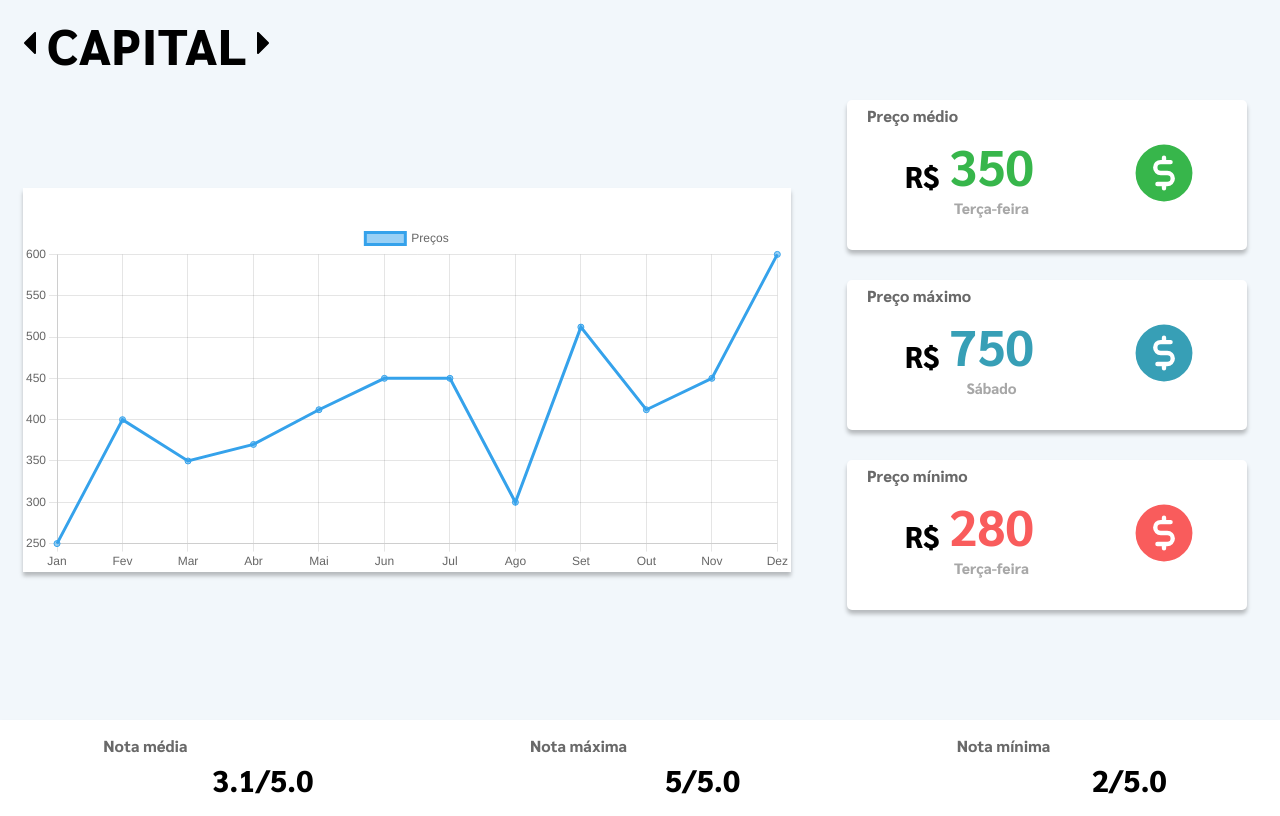
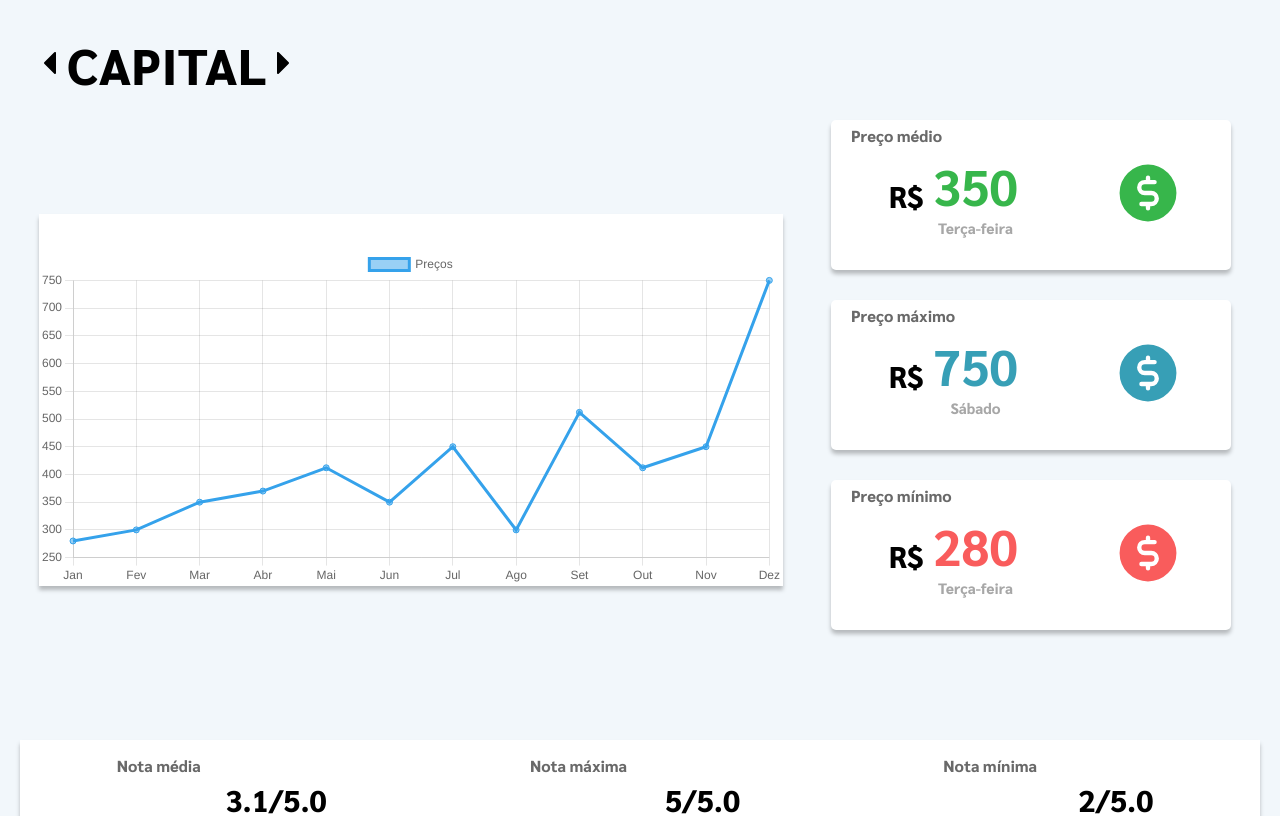
Before and after one commit to BielPimentaDev/dashboardProject, a React (Vite) app: page / in a window 1280 px wide. Shown: the top 816 px of the page. Built offline with nearby package versions, Linux system fonts and the light colour scheme.

Commit message:
css reworks

```diff
--- a/src/App.css
+++ b/src/App.css
@@ -14,6 +14,5 @@ body{
   font-family: 'Inter', sans-serif;
   font-family: 'Sarabun', sans-serif;
   font-weight: 800;
-  max-width: 1800px;
-  margin: auto;
+
 }
--- a/src/Page.jsx
+++ b/src/Page.jsx
@@ -24,12 +24,14 @@ export default function Page({titlePage}) {
     const render = data.boolRender
 
 
-    const capChart = [250, 400, 350, 370, 412, 450, 450, 300, 512, 412, 450, 600 ]
+    const capChart = [data.capital.min_price, 300, 350, 370, 412, data.capital.prices_avg, 450, 300, 512, 412, 450,data.capital.max_price ]
     const capChart2 = [20, 40, 35, 37, 41, 45, 60,35, 37, 41, 45, 60 ]
-    const alpChart = [280, 500, 450, 300, 512, 650,  450, 300, 512, 370, 412, 450, 600 ]
+    const alpChart = [data.alphaville.min_price, 500, 450, 300, 512,data.alphaville.prices_avg,  450, 300, 512, 370, 412, 450, data.alphaville.max_price  ]
     const alpChart2 = [28, 50, 45, 30, 51, 65, 55, 35, 37, 41, 45, 60 ]
 
   return (
+      <>
+
     <div className='pageSection'>
         <section className='titleSection'>
 
@@ -81,5 +83,7 @@ export default function Page({titlePage}) {
 
         </div>
     </div>
+
+    </>
   )
 }
--- a/src/styles/Page.css
+++ b/src/styles/Page.css
@@ -1,5 +1,9 @@
 
-
+.pageSection{
+    max-width: 1800px;
+    margin: auto;
+    padding:20px
+}
 .titleSection div{
     display: flex;
     align-items: center;
@@ -89,3 +93,13 @@
     max-width: 500px;
     max-height: 800px;
 }
+
+footer{
+    color:white;
+    width:100%;
+    padding:50px 0;
+    display: flex;
+    justify-content:center;
+    align-items: center;
+    background-color: dodgerblue;
+}
```
